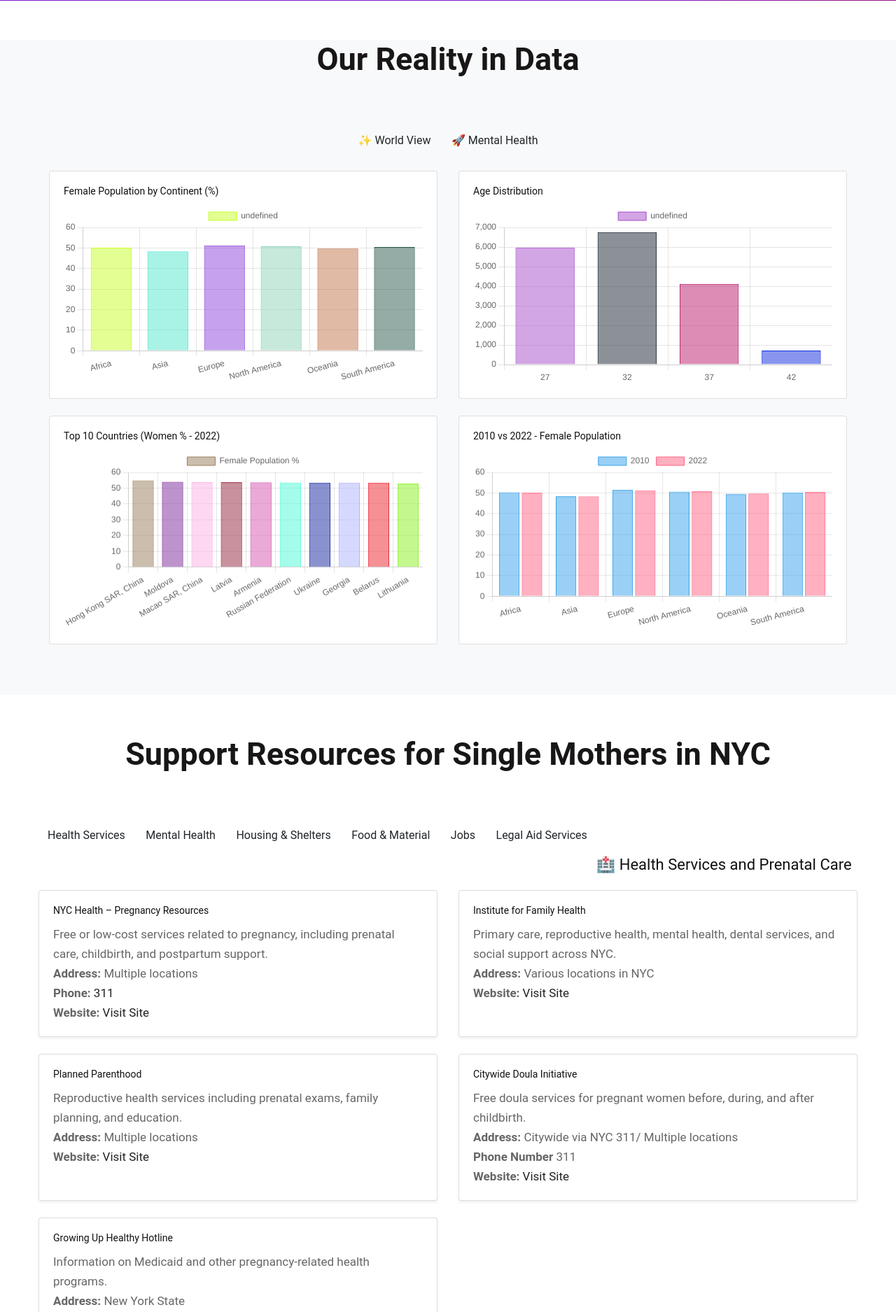
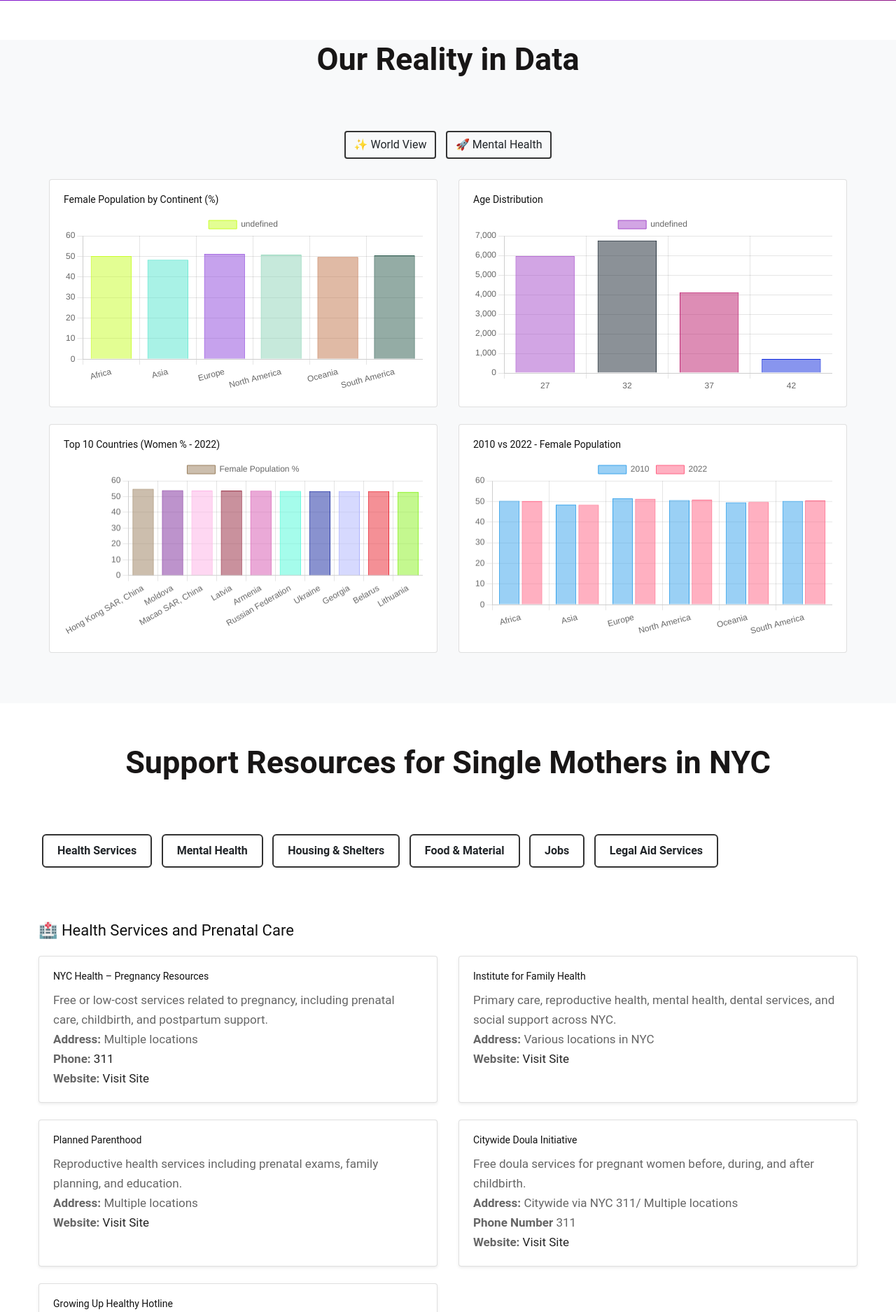
Before and after one commit to suelmaparis/beyond_the_absence, a Flask app: page / in a window 1280 px wide. Shown: the part 1560-3435 px from the top of the page at 70% size. Run offline with Flask 3, Linux system fonts and the light colour scheme; some libraries are stand-ins or nearby versions.

Commit message:
ride oters section and put border at the botons

```diff
--- a/static/css/style.css
+++ b/static/css/style.css
@@ -184,6 +184,16 @@
      -o-transition: all .3s ease-in-out;
      transition: all .3s ease-in-out;
 }
+
+.btn {
+     border: 2px solid #333 !important;
+     font-weight: 600;
+     padding: 10px 20px;
+     margin: 5px;
+     border-radius: 6px;
+     background-color: white;
+     transition: 0.3s ease;
+   }
 
 img {
      max-width: 100%;
@@ -739,3 +749,14 @@
    .mt-2 {
      margin-top: 0.5rem !important;
    }
+
+
+  .filter-btn {
+    border: 2px solid #333 !important;
+    font-weight: 600;
+    padding: 10px 20px;
+    margin: 5px;
+    border-radius: 6px;
+    background-color: white;
+    transition: 0.3s ease;
+  }
--- a/templates/index.html
+++ b/templates/index.html
@@ -958,6 +958,17 @@
         }
 
   </script>
+    <script>
+      window.onload = function() {
+        filterCards('Health');
+      };
+    </script>
+    <style>
+      h2[id^="h2-"],
+      h2[id^="h2-"] + .row {
+        display: none;
+      }
+    </style>
 
 </section>
 <!--End Mom Support section-->
```
